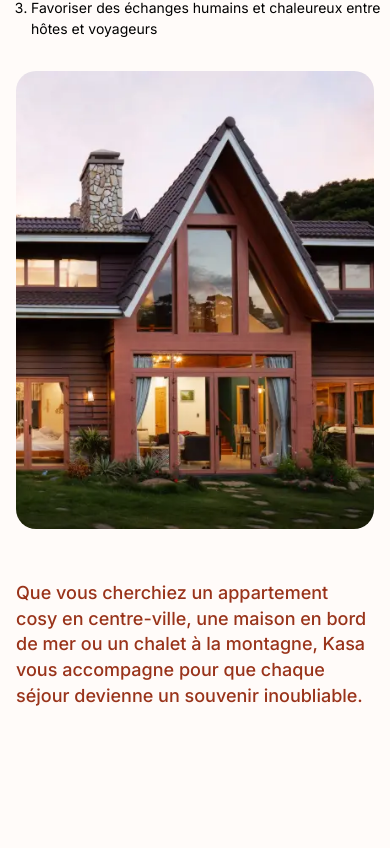
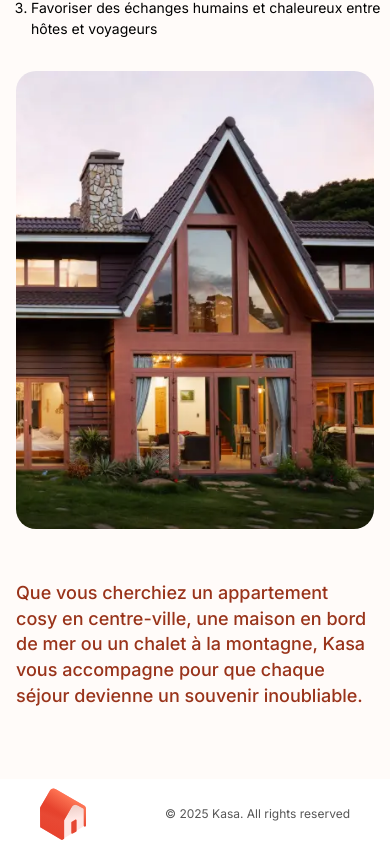
Before and after one commit to MarcoFormante/kasa, a Next.js app: page /a-propos in a window 390 px wide. Shown: the part 979-1827 px from the top of the page. Before the commit the page ends 1688 px from the top, so only its background shows below. Built offline with nearby package versions, Linux system fonts and the light colour scheme; no server answers.

Commit message:
add footer

```diff
--- a/app/a-propos/page.jsx
+++ b/app/a-propos/page.jsx
@@ -38,7 +38,7 @@ function About(){
     };
 
     return(
-            <main>
+            <main className={"about-page"}>
                 <script
                     type="application/ld+json"
                     dangerouslySetInnerHTML={{ __html: JSON.stringify(jsonSchema) }}
--- a/app/assets/styles/components/_components.scss
+++ b/app/assets/styles/components/_components.scss
@@ -6,3 +6,4 @@
 @import "./loading";
 @import "./alert";
 @import "./carousel";
+@import "./footer";
--- /dev/null
+++ b/app/assets/styles/components/_footer.scss
@@ -0,0 +1,22 @@
+.footer{
+    height: 69.36px;
+    display: flex;
+    justify-content: space-between;
+    align-items: center;
+    background-color: $white;
+    padding-inline: 40px;
+    font-size: 12px;
+    color: $dark_grey;
+    margin-top: 10px;
+
+    @media screen and (max-width:1024px) {
+        margin-top: 50px;
+    }
+
+    &-logo{
+        background: url("../icons/logoMobile.svg");
+        width: 46.04px;
+        height: 53.36px;
+        background-repeat: no-repeat;
+    }
+}
--- a/app/assets/styles/index.css
+++ b/app/assets/styles/index.css
@@ -623,6 +623,29 @@ ul {
   z-index: 300;
 }
 
+.footer {
+  height: 69.36px;
+  display: flex;
+  justify-content: space-between;
+  align-items: center;
+  background-color: #FFFFFF;
+  padding-inline: 40px;
+  font-size: 12px;
+  color: #565656;
+  margin-top: 10px;
+}
+@media screen and (max-width: 1024px) {
+  .footer {
+    margin-top: 50px;
+  }
+}
+.footer-logo {
+  background: url("../icons/logoMobile.svg");
+  width: 46.04px;
+  height: 53.36px;
+  background-repeat: no-repeat;
+}
+
 .hero {
   -o-object-fit: cover;
      object-fit: cover;
@@ -680,6 +703,15 @@ ul {
   color: #FFFFFF;
 }
 
+@media screen and (max-width: 1024px) {
+  .about-page + footer {
+    margin-top: 250px;
+  }
+}
+
+.about-mission {
+  padding-bottom: 70px;
+}
 .about-mission-section {
   max-width: 1115px;
   margin: auto;
@@ -1326,8 +1358,21 @@ ul {
   top: 0;
   background-color: #FFFFFF;
   z-index: 10;
-  height: 100vh;
-  display: flex;
+  height: 93vh;
+  display: flex;
+}
+.messagerie-page + footer {
+  position: absolute;
+  bottom: 0;
+  width: 100%;
+  margin-top: 0;
+  z-index: 100;
+  max-width: 1440px;
+}
+@media screen and (min-width: 1024px) {
+  .messagerie-page + footer {
+    margin-top: 200px;
+  }
 }
 .messagerie-page-left-container {
   min-width: 376px;
--- a/app/assets/styles/pages/_about.scss
+++ b/app/assets/styles/pages/_about.scss
@@ -1,10 +1,21 @@
+.about-page{
+
+    & + footer{
+        @media screen and (max-width:1024px) {
+            margin-top:250px;
+        }
+
+    }
+}
+
+
 .about-mission{
+    padding-bottom: 70px;
 
     &-section{
         max-width: 1115px;
         margin: auto;
         position: relative;
-
 
 
         h2{
@@ -100,4 +111,6 @@
     @media screen  and (max-width:768px){
         width: 100%;
     }
+
+
 }
--- /dev/null
+++ b/app/components/Footer/Footer.jsx
@@ -0,0 +1,14 @@
+import { Logo } from "../Header/Logo";
+
+export function Footer(){
+    return (
+        <footer className="footer">
+            <div>
+                 <div className="footer-logo"></div>
+            </div>
+            <div>
+                © 2025 Kasa. All rights reserved
+            </div>
+        </footer>
+    )
+}
--- a/app/components/Header/Logo.jsx
+++ b/app/components/Header/Logo.jsx
@@ -1,5 +1,5 @@
 export function Logo(){
     return (
-       <div className="header-logo"></div>
+       <div aria-label={"Accueil"} className="header-logo"></div>
     )
 }
--- a/app/layout.jsx
+++ b/app/layout.jsx
@@ -3,6 +3,7 @@ import "./assets/styles/index.css"
 import { Header } from "./components/Header/Header";
 import { FavoritesContext } from "./contexts/FavoritesContext";
 import { AlertHandlerContext } from "./contexts/AlertContext";
+import { Footer } from "./components/Footer/Footer";
 
 
 const inter = Inter({
@@ -46,6 +47,7 @@ function RootLayout({ children }) {
         <AlertHandlerContext>
           <Header/>
             {children}
+          <Footer/>
         </AlertHandlerContext>
       </FavoritesContext>
       </body>
```
Also changed, not shown: app/assets/styles/pages/_messagerie.scss (+15 -1 lines), 1 other file (tests, documents, lock files or other folders).
